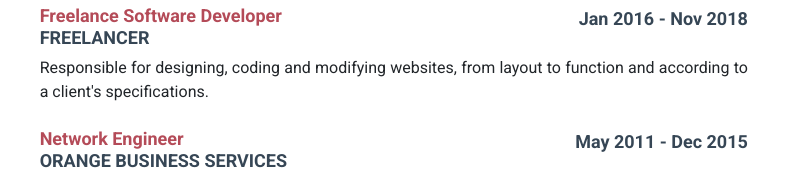
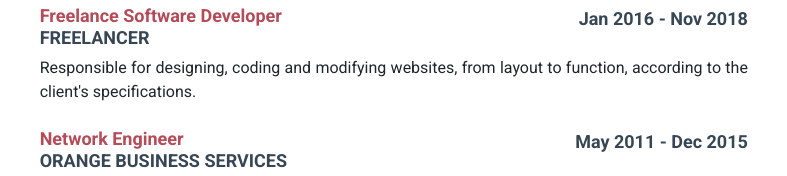
Before and after one commit to khaled-elakkad/dynamic-cv, a website: page dist/index.html in a window 1280 px wide. Shown: the part 1283-1459 px from the top of the page, 456-1243 px from the left. Drawn offline with nearby package versions, Linux system fonts and the light colour scheme.

Commit message:
fixing a type

```diff
--- a/dist/index.html
+++ b/dist/index.html
@@ -284,7 +284,7 @@
                 <div class="row">
                   <div class="col-11">
                     <p>
-                      Responsible for designing, coding and modifying websites, from layout to function and according to a client's specifications.
+                      Responsible for designing, coding and modifying websites, from layout to function, according to the client's specifications.
                     </p>
                   </div>
                 </div>
```
